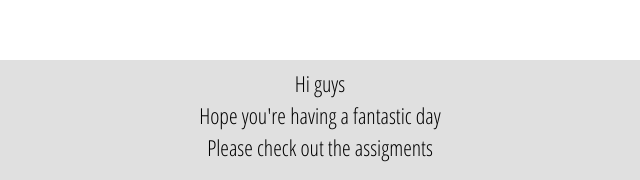
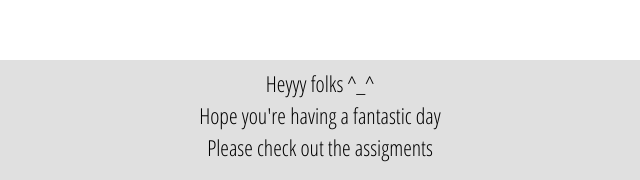
Before and after one commit to najamkhn/6mm, a plain HTML site: page index.html in a window 1280 px wide. Shown: the part 171-351 px from the top of the page, 320-960 px from the left. Drawn offline with Linux system fonts and the light colour scheme.

Commit message:
gh-pages: updated the index file

```diff
--- a/index.html
+++ b/index.html
@@ -49,7 +49,7 @@
     </head>
     <body>
         <div class="element">
-            <p>Hi guys</p>
+            <p>Heyyy folks ^_^</p>
             <p>Hope you're having a fantastic day</p>
             <p>Please check out the assigments</p>
 
```
